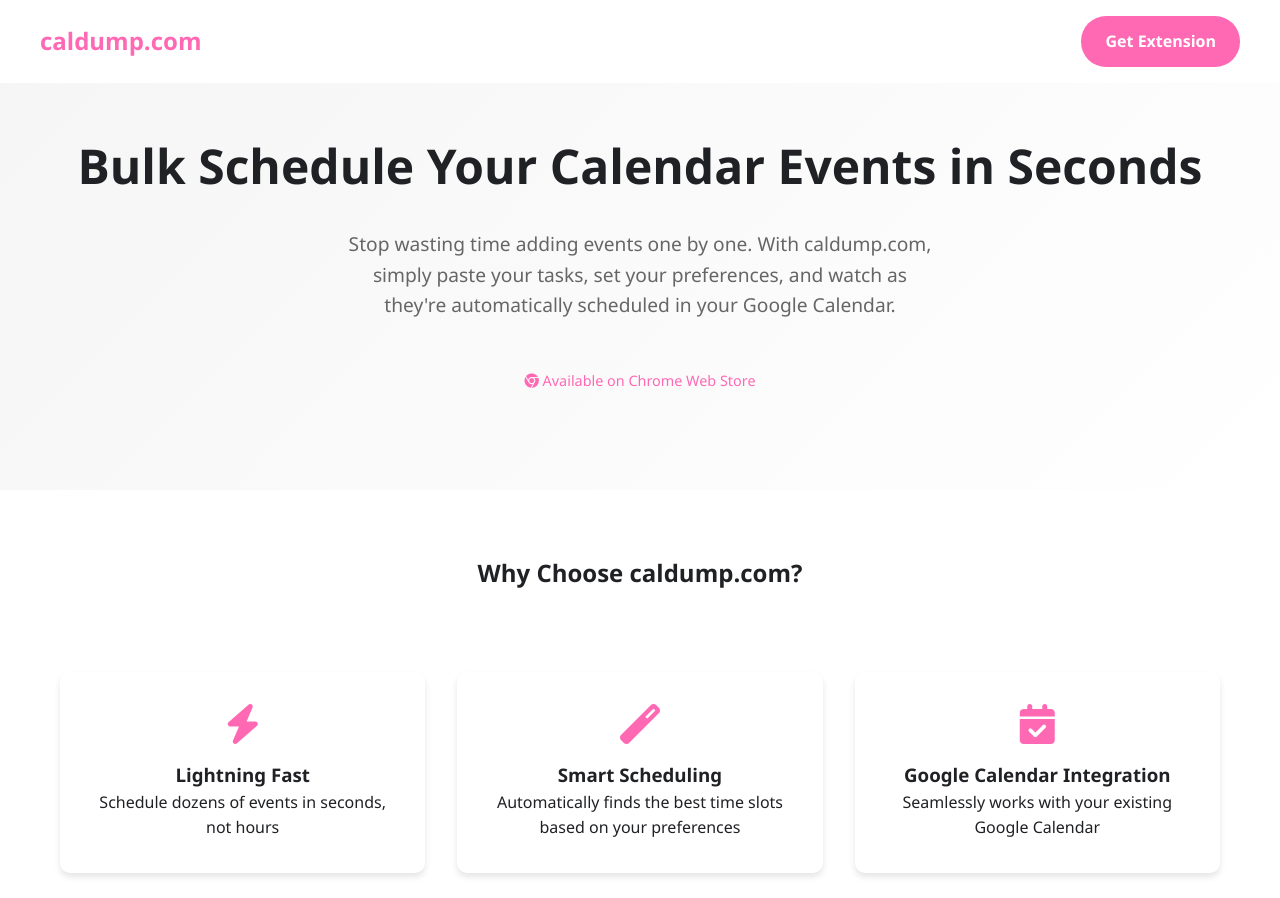
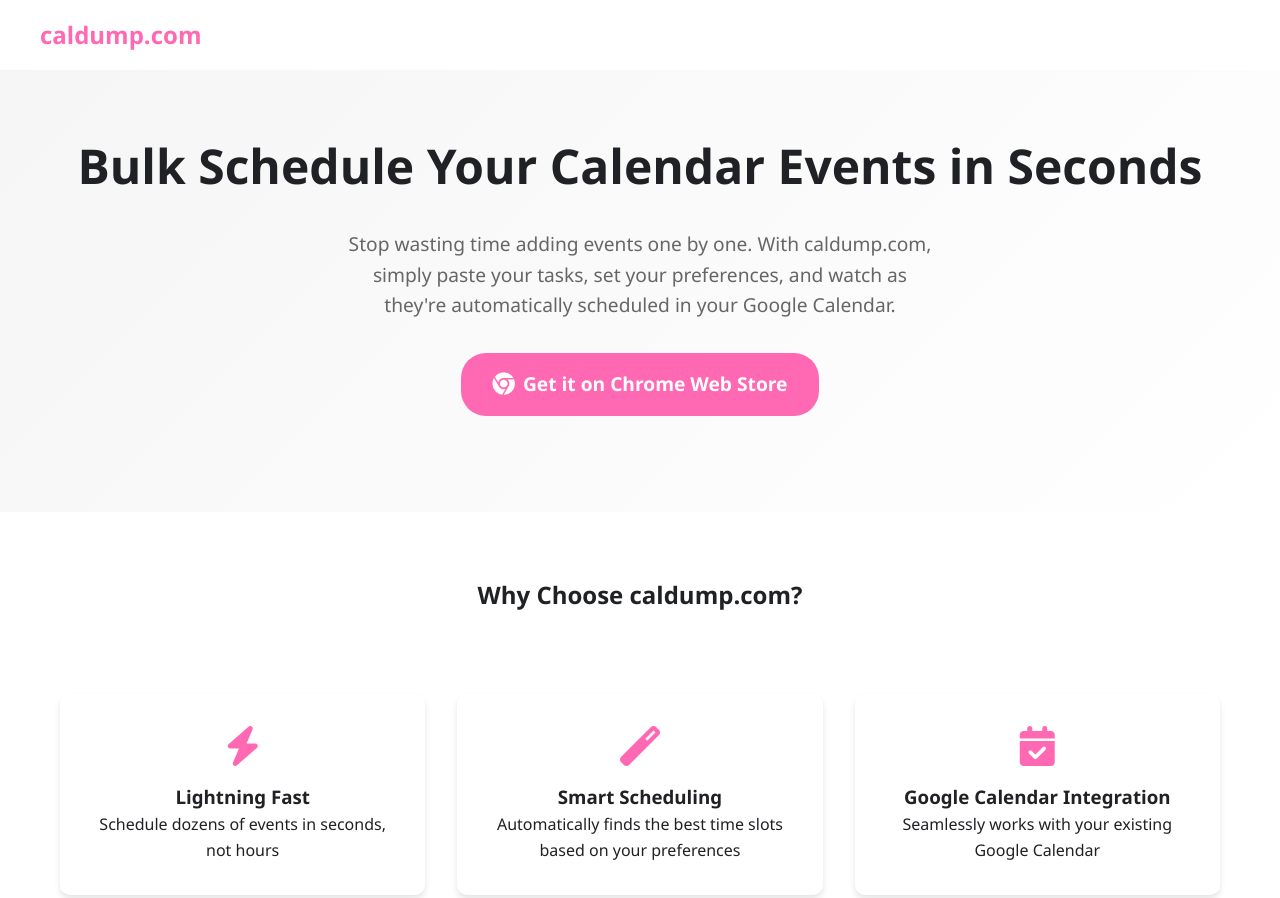
Before and after one commit to adamtpang/caldump.com.landing, a plain HTML site: page index.html in a window 1280 px wide. Shown: the top 898 px of the page. Drawn offline with Linux system fonts and the light colour scheme.

Commit message:
Remove stripe button

```diff
--- a/index.html
+++ b/index.html
@@ -188,16 +188,26 @@
         }
 
         .store-link {
-            color: var(--primary-color);
+            background: var(--primary-color);
+            color: white;
+            padding: 1rem 2rem;
+            border-radius: 25px;
             text-decoration: none;
-            display: inline-block;
-            margin-top: 1rem;
-            font-size: 0.9rem;
-            transition: opacity 0.2s;
+            font-weight: 600;
+            transition: transform 0.2s;
+            font-size: 1.2rem;
+            display: inline-flex;
+            align-items: center;
+            gap: 0.5rem;
         }
 
         .store-link:hover {
-            opacity: 0.8;
+            transform: translateY(-2px);
+            opacity: 1;
+        }
+
+        .store-link i {
+            font-size: 1.4rem;
         }
     </style>
 </head>
@@ -205,7 +215,6 @@
     <header>
         <nav class="container nav">
             <a href="#" class="logo">caldump.com</a>
-            <a href="https://chromewebstore.google.com/detail/caldumpcom/ociinpogekbfnofjgobkjcpbpldlfken?hl=en-US" target="_blank" class="cta-button">Get Extension</a>
         </nav>
     </header>
 
@@ -214,16 +223,9 @@
             <h1>Bulk Schedule Your Calendar Events in Seconds</h1>
             <p>Stop wasting time adding events one by one. With caldump.com, simply paste your tasks, set your preferences, and watch as they're automatically scheduled in your Google Calendar.</p>
             <div style="margin: 2rem 0;">
-                <stripe-buy-button
-                    buy-button-id="buy_btn_1QUgqHFL7C10dNyGlq3U4URR"
-                    publishable-key="pk_live_51J7Ti4FL7C10dNyGubXiYMWwF6jPahwvwDjXXooFE9VbI1Brh6igKsmNKAqmFoYflQveSCQ8WR1N47kowzJ1drrQ00ijl4Euus"
-                >
-                </stripe-buy-button>
-                <div>
-                    <a href="https://chromewebstore.google.com/detail/caldumpcom/ociinpogekbfnofjgobkjcpbpldlfken?hl=en-US" target="_blank" class="store-link">
-                        <i class="fab fa-chrome"></i> Available on Chrome Web Store
-                    </a>
-                </div>
+                <a href="https://chromewebstore.google.com/detail/caldumpcom/ociinpogekbfnofjgobkjcpbpldlfken?hl=en-US" target="_blank" class="store-link">
+                    <i class="fab fa-chrome"></i> Get it on Chrome Web Store
+                </a>
             </div>
         </div>
     </section>
```
